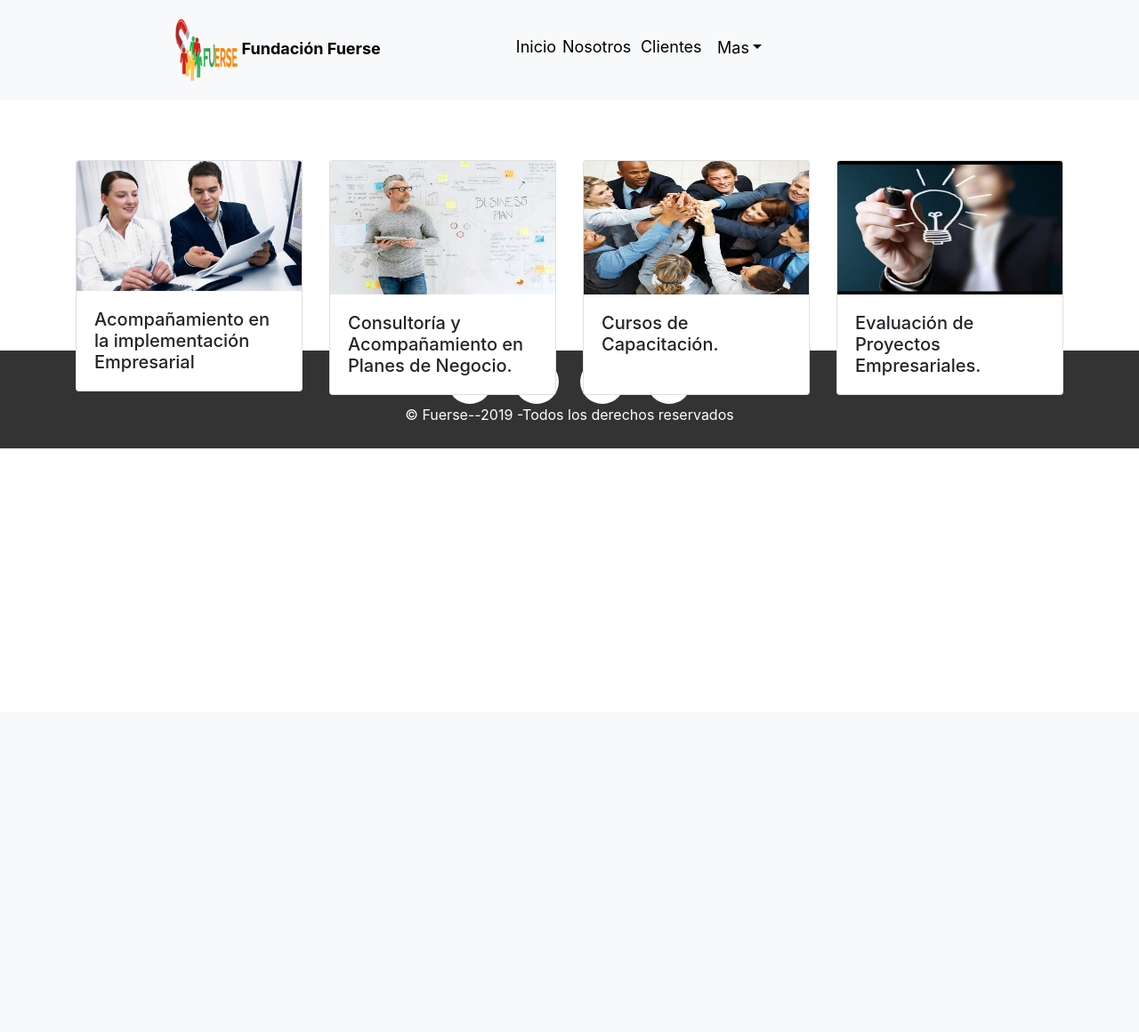
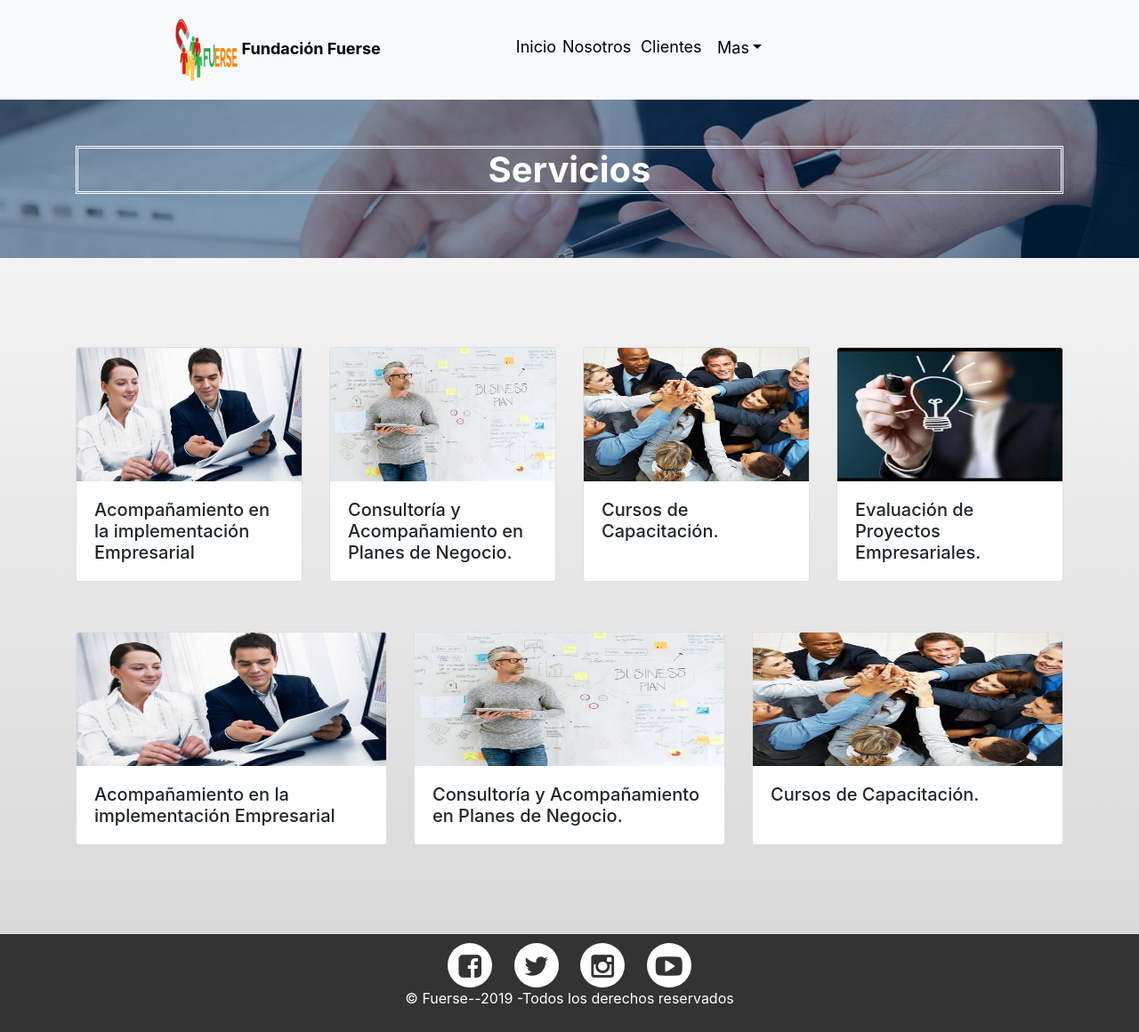
Before and after one commit to ronaldo071515/website, a PHP site: page /view/servicios.php in a window 1280 px wide. Shown: the whole page at 89% size. Before the commit the page ends 504 px from the top, so only its background shows below. Run offline with PHP 8.4, Linux system fonts and the light colour scheme; some libraries are stand-ins or nearby versions.

Commit message:
fix errors and finalized page of services

```diff
--- a/css/estilos.css
+++ b/css/estilos.css
@@ -123,5 +123,51 @@ h1 {
 }
 
 #card {
-    margin-top: -220px;
+    margin-top: -300px;
 }
+
+#card1 {
+    margin-top: 20px;
+}
+
+.footerservice {
+    margin-top: 100px;
+    background: #333;
+    color: #fff;
+    padding: 10px;
+    text-align: center;
+}
+
+.footerservice .social [class^="icon-"] {
+    display: inline-block;
+    color: #333;
+    text-decoration: none;
+    font-size: 30px;
+    padding: 10px;
+    background: white;
+    border-radius: 50%;
+    width: 50px;
+    height: 50px;
+    line-height: 40px;
+    margin: 0 10px;
+}
+
+#jumboservice {
+    margin-top: 100px;
+    background-image: url("../img/sercices.jpg");
+    background-size: cover;
+}
+
+.bodyservice {
+    background: linear-gradient(to bottom, #FFFDFD, #D5D5D5);
+}
+
+#borderservice {
+    border: white double;
+    color: white;
+}
+
+#borderservice:hover {
+    background-color: #FFFDFD;
+    color: #333;
+}
--- a/includes/header.php
+++ b/includes/header.php
@@ -33,6 +33,9 @@
     </div>
     </ul>
   </div>
+  <form class="form-inline my-2 my-lg-0" action="" target="_blank">
+      <button type="button" class="form-control mr-sm-2 btn-outline-secondary">Lo Gin</button>
+    </form>
 </nav>
 
 
--- a/view/servicios.php
+++ b/view/servicios.php
@@ -34,12 +34,17 @@
     </ul>
   </div>
 </nav>
-<body>
+<body class="bodyservice">
+<div class="jumbotron jumbotron-fluid" id="jumboservice">
+  <div class="container">
+    <h1 class="text-center" id="borderservice"><strong>Servicios</strong></h1>
+  </div>
+</div>
     <div class="container" id="downservice">
         <div class="row">
             <div class="col-md-3">
                 <div class="card" id="card">
-                    <img src="../img/car1.jpg" class="card-img-top" alt="...">
+                    <img src="../img/car1.jpg" height="150" class="card-img-top" alt="...">
                         <div class="card-body">
                             <h5 class="card-text">Acompañamiento en la implementación Empresarial</h5>
                         </div>
@@ -73,8 +78,39 @@
                 </div>
             </div>
         </div>
+
+        <!-- row 3 columns ;) -->
+        <div class="row">
+            <div class="col-md-4">
+                <div class="card" id="card1">
+                    <img src="../img/car1.jpg" height="150" class="card-img-top" alt="...">
+                        <div class="card-body">
+                            <h5 class="card-text">Acompañamiento en la implementación Empresarial</h5>
+                        </div>
+                </div>
+            </div>
+
+            <div class="col-md-4">
+                <div class="card" id="card1">
+                    <img src="../img/car2.jpg" height="150" class="card-img-top" alt="...">
+                        <div class="card-body">
+                            <h5 class="card-text">Consultoría y Acompañamiento en Planes de Negocio.</h5>
+                        </div>
+                </div>
+            </div>
+
+            <div class="col-md-4">
+                <div class="card" id="card1">
+                    <img src="../img/car3.jpg" height="150" class="card-img-top" alt="...">
+                        <div class="card-body">
+                            <h5 class="card-text">Cursos de Capacitación. <br><br></h5>
+                        </div>
+                </div>
+            </div>
+        </div>
+
     </div>
-    	<footer class="footer">
+    	<footer class="footerservice">
 		<div class="social">
 			<a href="" class="icon-icon-facebook"></a>
 			<a href="" class="icon-icon-twitter"></a>
```
Also changed, not shown: img/sercices.jpg (added).
